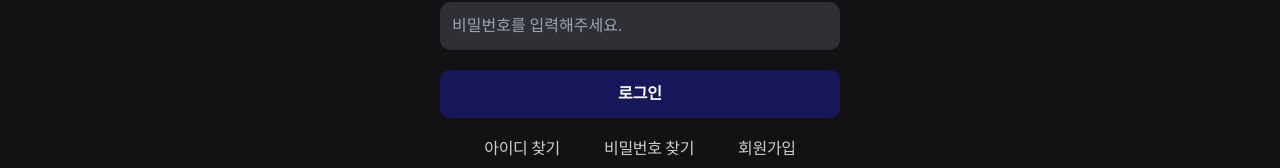
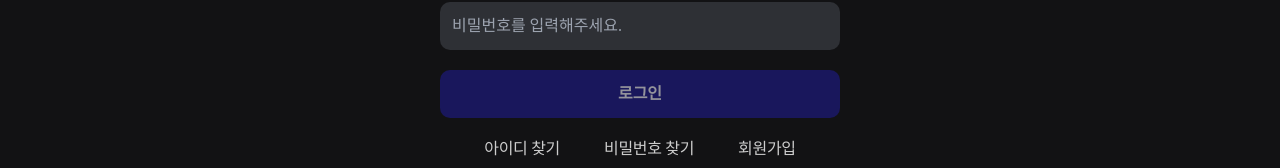
Before and after one commit to wlrnjs/front, a Next.js app: page /login in a window 1280 px wide. Shown: the part 409-577 px from the top of the page. Built offline with nearby package versions, Linux system fonts and the light colour scheme; a web font is replaced by a local one.

Commit message:
design:style-edit

```diff
--- a/src/app/login/page.tsx
+++ b/src/app/login/page.tsx
@@ -41,6 +41,7 @@ const Page = () => {
           {SOCIAL_LINKS.map((social) => (
             <Link key={social.href} href={social.href}>
               <div className="w-[48px] h-[48px] flex-center rounded-full bg-fillGrayDefault">
+                {/* 이미지 > SVG 변환 예정 */}
                 <Image src={social.link} alt="social" width={24} height={24} />
               </div>
             </Link>
--- a/src/components/login/LoginForm.tsx
+++ b/src/components/login/LoginForm.tsx
@@ -112,7 +112,7 @@ const LoginForm = () => {
               <div className="flex gap-[10px] absolute right-2 top-1/2 transform -translate-y-1/2">
                 <button type="button" onClick={togglePasswordVisibility}>
                   {!showPassword ? (
-                    <CustomIcon icon="EYE_SVG" className="w-[24px] h-[24px]" />
+                    <CustomIcon icon="EYE_SVG" className="w-[24px] h-[24px]" /> // SVG 수정 예정
                   ) : (
                     <CustomIcon
                       icon="CLOSE_EYE_SVG"
@@ -133,10 +133,10 @@ const LoginForm = () => {
           type="submit"
           disabled={!isValid}
           className={cn(
-            "w-full min-h-[48px] px-3 rounded-[10px] font-semibold text-white transition-colors duration-200",
+            "w-full min-h-[48px] px-3 rounded-[10px] font-semibold transition-colors duration-200",
             isValid
-              ? "bg-fillPrimaryDefault"
-              : "bg-fillPrimaryDisabled cursor-not-allowed"
+              ? "bg-fillPrimaryDefault text-white"
+              : "bg-fillPrimaryDisabled text-fgPrimaryDisabled cursor-not-allowed"
           )}
         >
           로그인
```
